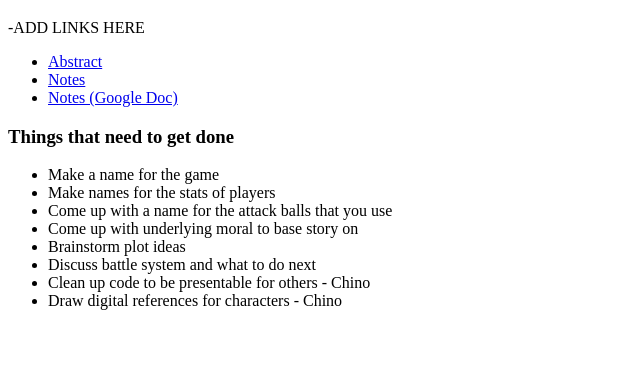
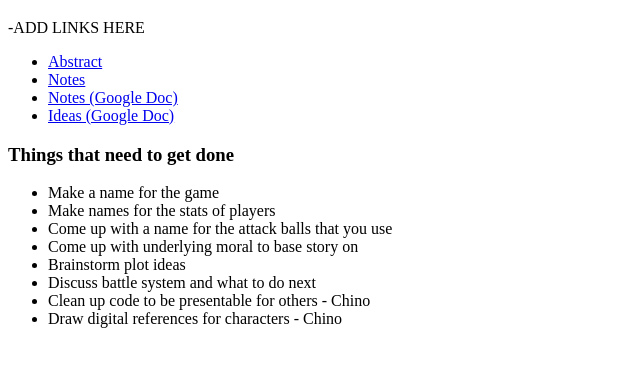
Before and after one commit to MNchino/nitidtracks, a plain HTML site: page index.html in a window 1280 px wide. Shown: the part 61-428 px from the top of the page, without its empty margins (0-640 px from the left). Drawn offline with Linux system fonts and the light colour scheme.

Commit message:
added ideas llink

```diff
--- a/index.html
+++ b/index.html
@@ -7,7 +7,9 @@
   <li><a href="gameplan.pdf">Abstract</a></li>
   <li><a href="assets.pdf">Notes</a></li>
   <li><a href="https://docs.google.com/document/d/1QJl_ho6ymEfnkPnkiJHtYFxg1n7DeAQFkkOB4jAbH58/edit?usp=sharing">Notes (Google Doc)</a></li>
-</ul>
+  <li><a href="https://docs.google.com/document/d/1J2Mml8o6e1dCjrZUItbt1cdVrOuo8Mi0sINuNzeH8u4/edit?usp=sharing">Ideas (Google Doc)</a></li>
+
+    </ul>
 
            </p>
 <h3>Things that need to get done</h3>
```
